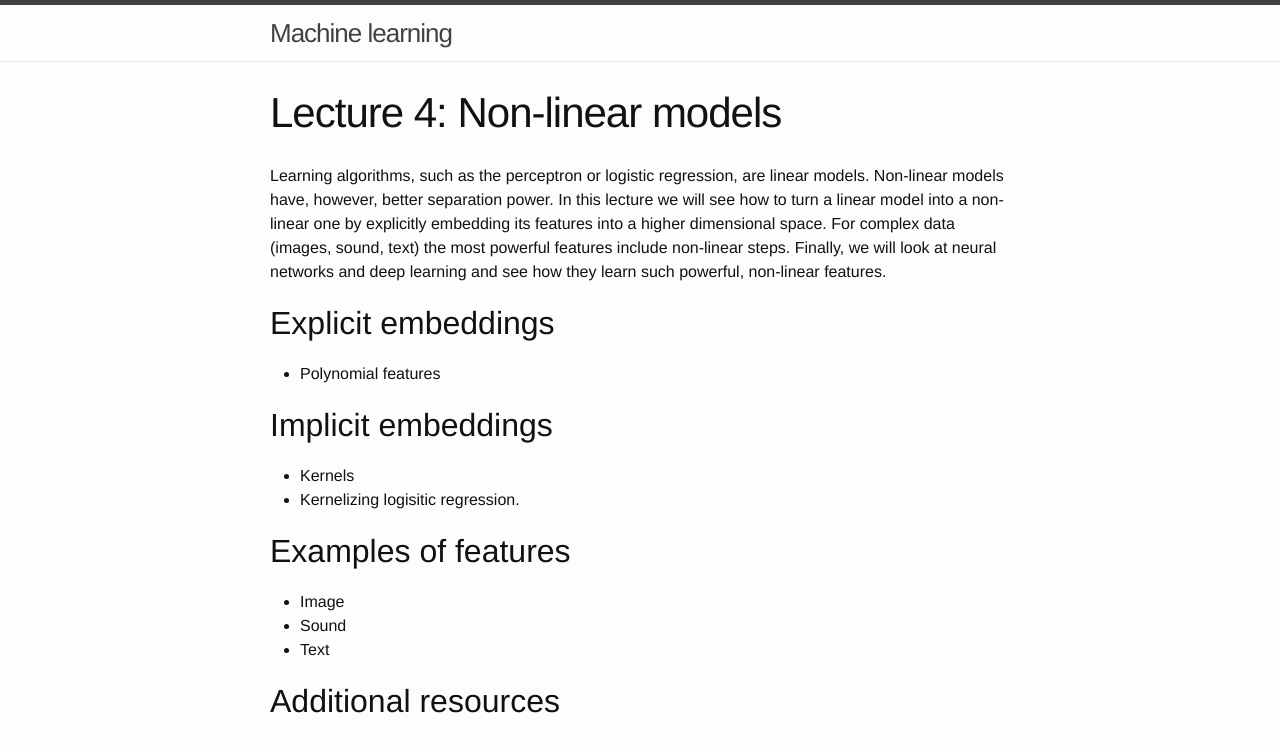
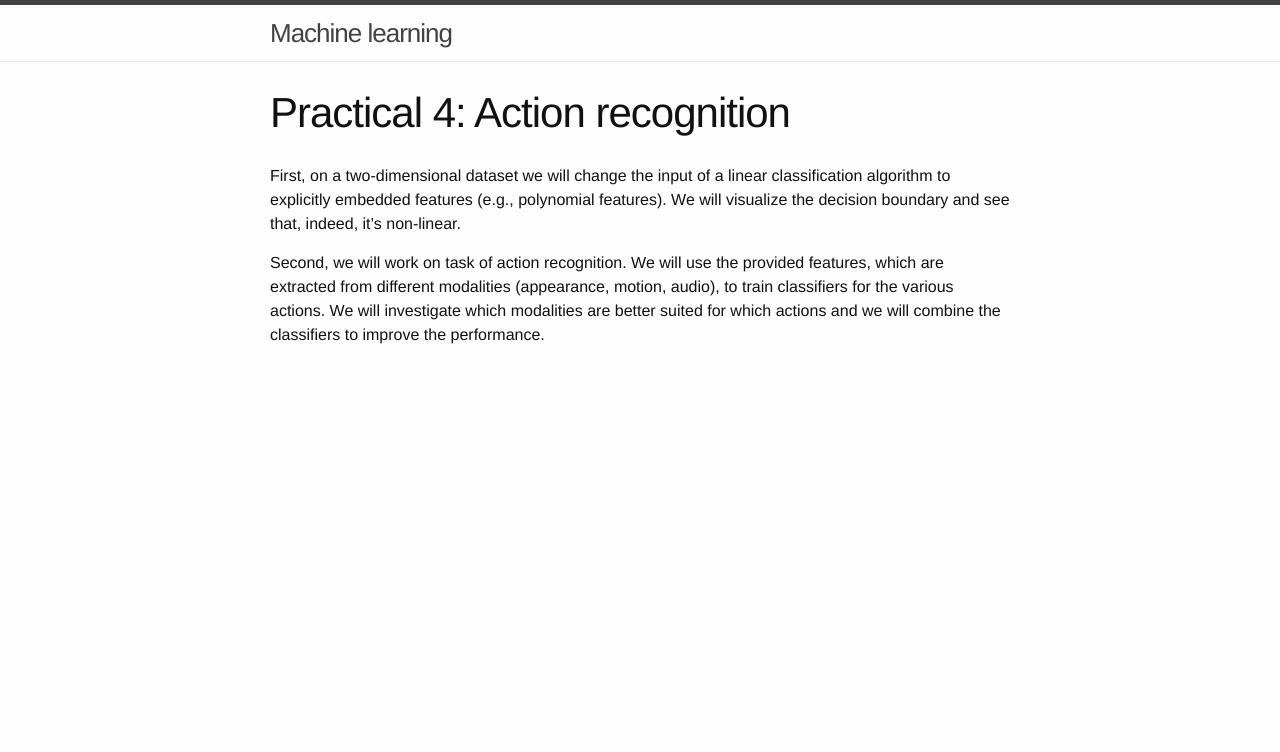
Before and after one commit to speed-ml/speed-ml.github.io, a Jekyll site: the page built from _posts/0000-00-00-practical-4.markdown, in a window 1280 px wide. Shown: the top 752 px of the page. Built offline with Jekyll 4.4.1, drawn with Linux system fonts in a browser that asks for light colours.

Commit message:
Update practicals

```diff
--- a/_posts/0000-00-00-practical-4.markdown
+++ b/_posts/0000-00-00-practical-4.markdown
@@ -1,30 +1,14 @@
 ---
 layout: post
-title:  "Lecture 4: Non-linear models"
+title:  "Practical 4: Action recognition"
 date:   2016-02-05 00:00:00 +0200
-description: More powerful learning models.
+description: Combining features for multi-modal data.
 categories: practical
 ---
 
-Learning algorithms, such as the perceptron or logistic regression, are linear models.
-Non-linear models have, however, better separation power.
-In this lecture we will see how to turn a linear model into a non-linear one by explicitly embedding its features into a higher dimensional space.
-For complex data (images, sound, text) the most powerful features include non-linear steps.
-Finally, we will look at neural networks and deep learning and see how they learn such powerful, non-linear features.
+First, on a two-dimensional dataset we will change the input of a linear classification algorithm to explicitly embedded features (e.g., polynomial features).
+We will visualize the decision boundary and see that, indeed, it's non-linear.
 
-## Explicit embeddings
-
-* Polynomial features
-
-## Implicit embeddings
-
-* Kernels
-* Kernelizing logisitic regression.
-
-## Examples of features
-
-* Image
-* Sound
-* Text
-
-## Additional resources
+Second, we will work on task of action recognition.
+We will use the provided features, which are extracted from different modalities (appearance, motion, audio), to train classifiers for the various actions.
+We will investigate which modalities are better suited for which actions and we will combine the classifiers to improve the performance.
```
Also changed, not shown: _posts/0000-00-00-practical-5.markdown (+2 -17 lines).
